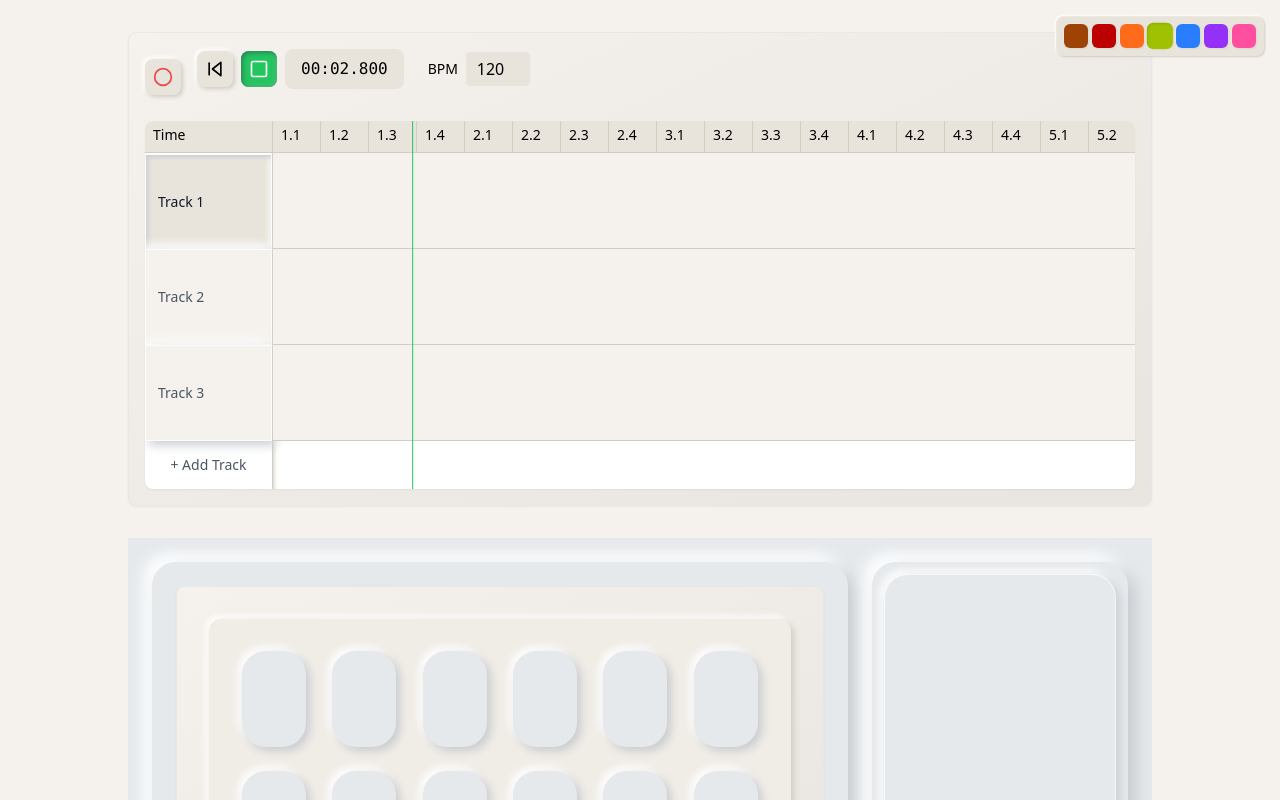
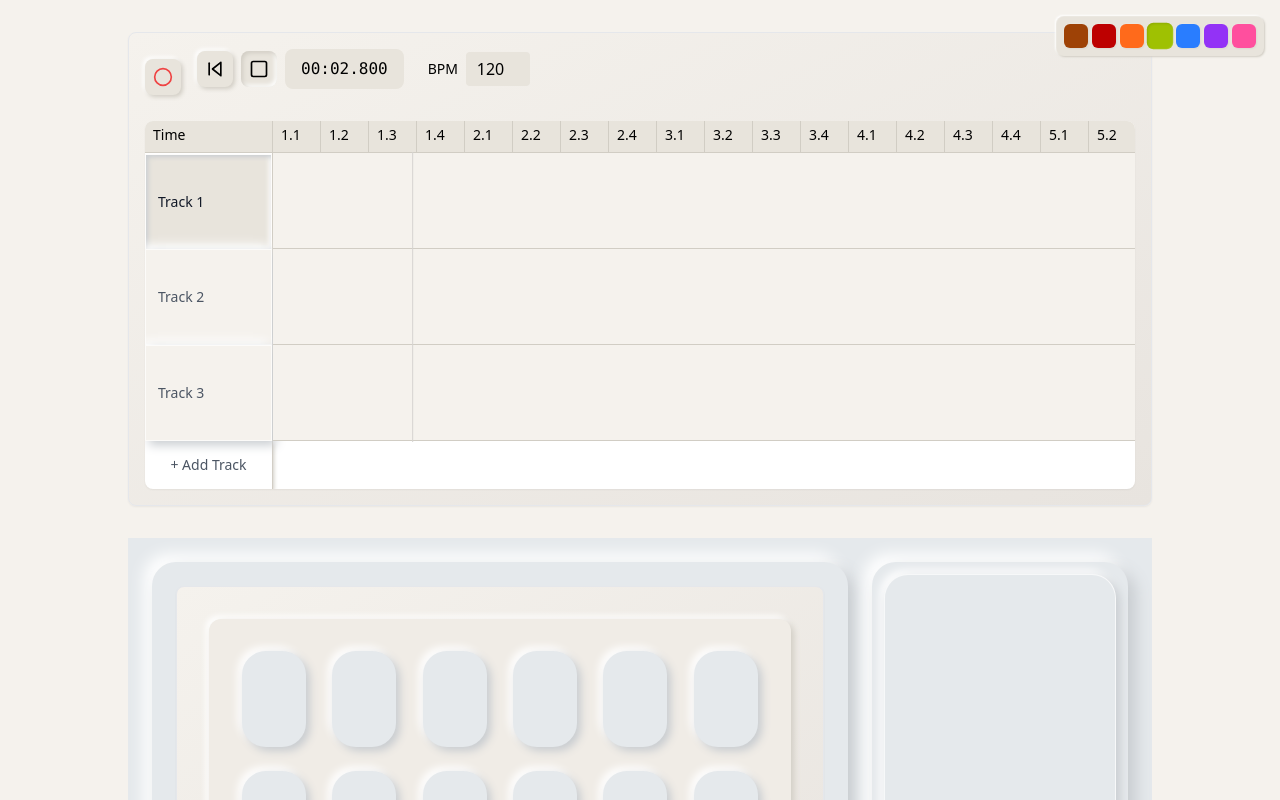
Before and after one commit to bilal-89/nightingale-frontend, a React (Vite) app: page / in a window 1280 px wide. Both pictures are taken after a click on the button 259 px from the left and 69 px from the top of the page. Shown: the top 800 px of the page. Built offline with nearby package versions, Linux system fonts and the light colour scheme.

Commit message:
cleaned up

```diff
--- a/src/audio/engine/synthesis/drumEngine.ts
+++ /dev/null
@@ -1,7 +0,0 @@
-class DrumSoundManager {
-    // ... existing methods
-
-    cleanup() {
-        // Add any necessary cleanup logic
-    }
-}
--- a/src/features/player/components/timeline/TimelineGrid/components/PlaybackIndicator.tsx
+++ b/src/features/player/components/timeline/TimelineGrid/components/PlaybackIndicator.tsx
@@ -15,7 +15,7 @@ export const PlaybackIndicator: React.FC<PlaybackIndicatorProps> = ({
 
     return (
         <div
-            className="absolute top-0 bottom-0 w-px bg-green-500 z-20 pointer-events-none transform-gpu"
+            className="absolute top-[31px] bottom-[47px] w-px bg-stone-300 z-20 pointer-events-none transform-gpu"
             style={{
                 transform: `translateX(${position}px)`,
                 willChange: 'transform'
--- a/src/features/player/components/transport/TransportControls.tsx
+++ b/src/features/player/components/transport/TransportControls.tsx
@@ -33,25 +33,6 @@ const TransportControls: React.FC = () => {
     return (
         <div className="flex flex-col gap-2">
             <div className="flex gap-2 mb-4 px-2 items-center">
-                {/* Recording button */}
-                {/*<button*/}
-                {/*    className={`px-4 py-2 rounded-lg transition-all duration-300*/}
-                {/*        ${isRecording*/}
-                {/*        ? 'bg-red-500 text-white'*/}
-                {/*        : 'bg-[#e8e4dc] text-gray-700 hover:bg-[#dcd8d0]'}`}*/}
-                {/*    onClick={handleRecordToggle}*/}
-                {/*    style={{*/}
-                {/*        boxShadow: isRecording*/}
-                {/*            ? 'inset 2px 2px 4px #c41e3a, inset -2px -2px 4px #ff1a1a'*/}
-                {/*            : '2px 2px 4px #d1cdc4, -2px -2px 4px #ffffff'*/}
-                {/*    }}*/}
-                {/*>*/}
-                {/*    <div className="flex items-center gap-2">*/}
-                {/*        <Mic className={`w-4 h-4 ${isRecording ? 'animate-pulse' : ''}`}/>*/}
-                {/*        <span>{isRecording ? 'Stop Recording' : 'Record'}</span>*/}
-                {/*    </div>*/}
-                {/*</button>*/}
-
                 {/* Playback control group */}
                 <div className="flex gap-2">
                     {/* Rewind button */}
@@ -68,18 +49,17 @@ const TransportControls: React.FC = () => {
 
                     {/* Play/Stop button */}
                     <button
-                        className={`p-2 rounded-lg transition-all duration-300
-                            ${isPlaying ? 'bg-green-500' : 'bg-[#e8e4dc]'}
-                            ${isPlaying ? 'hover:bg-green-600' : 'hover:bg-[#dcd8d0]'}`}
+                        className={`p-2 rounded-lg transition-all duration-300 bg-[#e8e4dc]
+                            ${isPlaying ? 'hover:bg-[#e8e4dc]' : 'hover:bg-[#dcd8d0]'}`}
                         onClick={handlePlayPause}
                         style={{
                             boxShadow: isPlaying
-                                ? 'inset 2px 2px 4px #2f855a, inset -2px -2px 4px #48bb78'
+                                ? 'inset 2px 2px 4px #d1cdc4, inset -2px -2px 4px #ffffff'
                                 : '2px 2px 4px #d1cdc4, -2px -2px 4px #ffffff'
                         }}
                     >
                         {isPlaying ? (
-                            <Square className="w-5 h-5 text-white" />
+                            <Square className="w-5 h-5" />
                         ) : (
                             <Play className="w-5 h-5" />
                         )}
--- a/src/features/player/services/time.service.ts
+++ /dev/null
@@ -1,12 +0,0 @@
-// services/time.service.ts (new file, replacing grid.service.ts)
-
-export class TimeService {
-    // Convert between time and pixel positions
-    timeToPixels(time: number, zoomLevel: number): number {
-        return time * zoomLevel / 1000; // 1 second = X pixels based on zoom
-    }
-
-    pixelsToTime(pixels: number, zoomLevel: number): number {
-        return (pixels * 1000) / zoomLevel;
-    }
-}
--- a/src/features/player/store/playback/types/state.ts
+++ b/src/features/player/store/playback/types/state.ts
@@ -1,4 +1,4 @@
-// import { LoopRegion } from './loop';
+//src/features/player/store/playback/types/state.ts
 import { SchedulingConfig } from './scheduling';
 
 export interface PlaybackSliceState {
--- a/src/features/player/store/player/slice.ts
+++ b/src/features/player/store/player/slice.ts
@@ -1,3 +1,4 @@
+//src/features/player/store/player/slice.ts
 import { createSlice, PayloadAction } from '@reduxjs/toolkit';
 import { PlayerState, Track } from './types';
 import { NoteEvent } from '../../types';
--- /dev/null
+++ b/src/features/player/store/types/index.ts
@@ -0,0 +1,2 @@
+export * from './state';
+export * from './scheduling';
--- /dev/null
+++ b/src/features/player/store/types/scheduling.ts
@@ -0,0 +1,4 @@
+export interface SchedulingConfig {
+    scheduleAheadTime: number;
+    schedulerInterval: number;
+}
```
Also changed, not shown: src/features/player/store/types/state.ts (added, +35 -0 lines).
